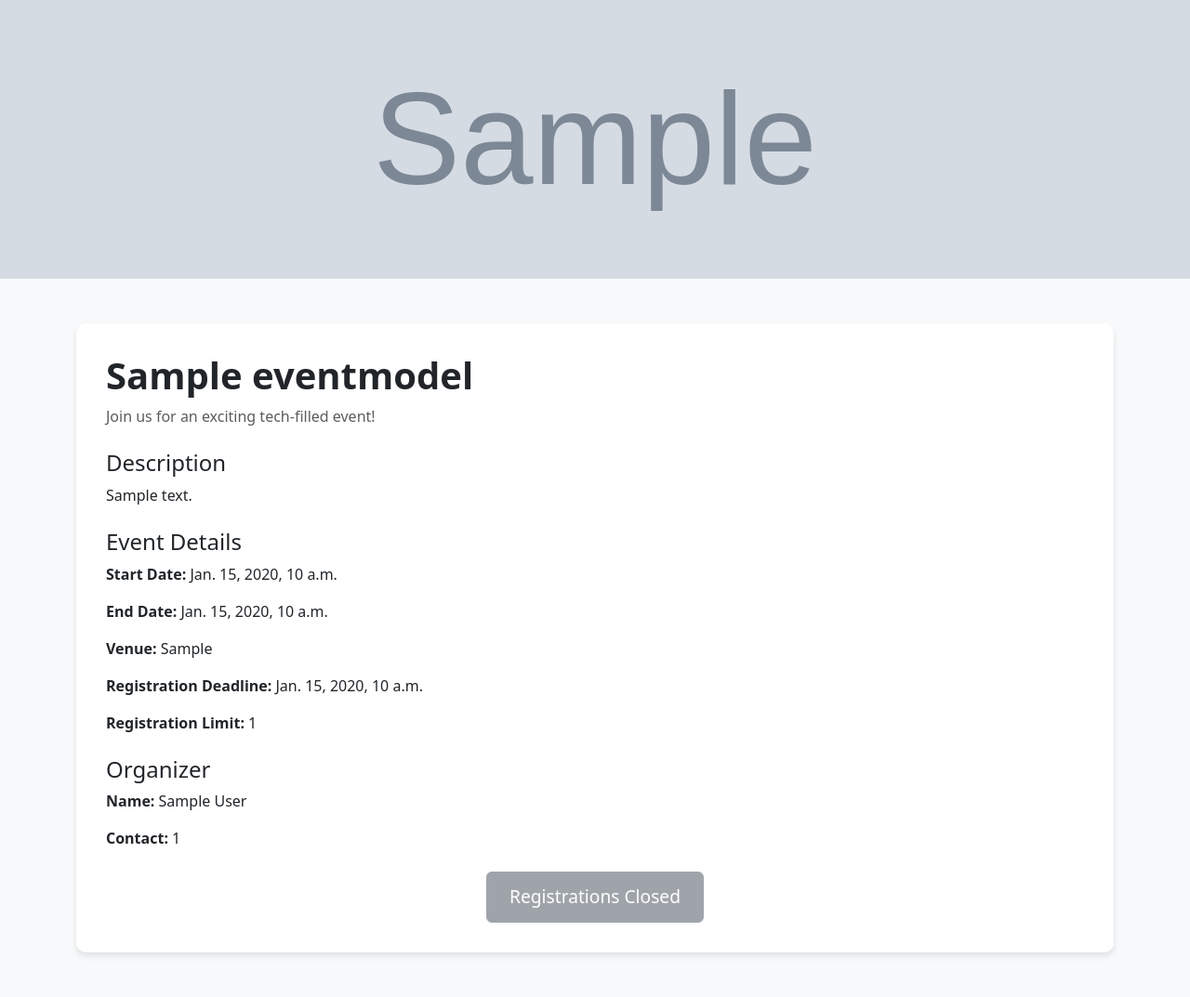
After one commit to charitra1022/EventManager, a Django app: page /event/1/ in a window 1280 px wide. The commit adds this page. Shown: the whole page at 93% size. Run offline with Django 5.2, Linux system fonts and the light colour scheme; tables that the repository leaves empty hold one stand-in row (values such as "Sample post"); grey boxes marked "Sample" are stand-in pictures.

Commit message:
created event detail page

```diff
--- a/manager_api/models.py
+++ b/manager_api/models.py
@@ -12,6 +12,9 @@ class UserModel(models.Model):
 
     def __str__(self) -> str:
         return self.user.first_name + " : " + self.user.email
+
+    def full_name(self):
+        return self.user.first_name + " " + self.user.last_name
 
 
 class EventModel(models.Model):
--- /dev/null
+++ b/manager_api/templates/manager_api/event_details.html
@@ -0,0 +1,85 @@
+<!DOCTYPE html>
+<html lang="en">
+<head>
+    <meta charset="UTF-8">
+    <meta name="viewport" content="width=device-width, initial-scale=1.0">
+    <title>Event Details</title>
+    <!-- Latest Bootstrap CSS -->
+    <link href="https://cdn.jsdelivr.net/npm/bootstrap@5.3.2/dist/css/bootstrap.min.css" rel="stylesheet">
+    <style>
+        body {
+            background-color: #f8f9fa;
+        }
+        .banner {
+            height: 300px;
+            background-size: cover;
+            background-position: center;
+        }
+        .event-title {
+            font-size: 2.5rem;
+            font-weight: bold;
+        }
+        .event-section {
+            margin-bottom: 1.5rem;
+        }
+        .event-details {
+            background-color: #ffffff;
+            padding: 2rem;
+            border-radius: 10px;
+            box-shadow: 0 4px 6px rgba(0, 0, 0, 0.1);
+        }
+        .btn-register {
+            font-size: 1.2rem;
+            padding: 0.75rem 1.5rem;
+        }
+    </style>
+</head>
+<body>
+    <!-- Event Banner -->
+    <div class="banner" style="background-image: url('{{event.banner}}');"></div>
+
+    <!-- Event Details -->
+    <div class="container my-5">
+        <div class="event-details">
+            <h1 class="event-title">{{event.title}}</h1>
+            <p class="text-muted mb-4">Join us for an exciting tech-filled event!</p>
+
+            <!-- Event Description -->
+            <div class="event-section">
+                <h4>Description</h4>
+                <p>{{event.description}}</p>
+            </div>
+
+            <!-- Event Info -->
+            <div class="event-section">
+                <h4>Event Details</h4>
+                <p><strong>Start Date:</strong> {{event.start_date}}</p>
+                <p><strong>End Date:</strong> {{event.end_date}}</p>
+                <p><strong>Venue:</strong> {{event.venue}}</p>
+                <p><strong>Registration Deadline:</strong> {{event.registration_deadline}}</p>
+                <p><strong>Registration Limit:</strong> {{event.registration_limit}}</p>
+            </div>
+
+            <!-- Organizer Info -->
+            <div class="event-section">
+                <h4>Organizer</h4>
+                <p><strong>Name:</strong> {{event.organizer.full_name}}</p>
+                <p><strong>Contact:</strong> {{event.organizer.phone_number}}</p>
+            </div>
+
+            <!-- Register Button -->
+          <div class="text-center mt-4">
+            {% if registration_closed %}
+              <a href="#" class="btn btn-secondary btn-register disabled">Registrations Closed</a>
+            {% else %}
+              <a href="#" class="btn btn-primary btn-register">Register Now</a>
+            {% endif %}
+
+            </div>
+        </div>
+    </div>
+
+    <!-- Latest Bootstrap JS -->
+    <script src="https://cdn.jsdelivr.net/npm/bootstrap@5.3.2/dist/js/bootstrap.bundle.min.js"></script>
+</body>
+</html>
--- a/manager_api/urls.py
+++ b/manager_api/urls.py
@@ -17,4 +17,6 @@ urlpatterns = [
     path("my_events/", views.your_events, name="my_events"),
 
     path("create_event/", views.Create_Event_View.as_view(), name="create_event"),
+
+    path("event/<int:pk>/", views.event_details, name="event_details")
 ]
--- a/manager_api/views.py
+++ b/manager_api/views.py
@@ -8,6 +8,33 @@ from django.utils import timezone
 
 from .forms import RegistrationForm, EventCreationForm
 from .models import UserModel, EventModel
+
+from .enums import EventOccurence
+
+def compare_datetime(starttime, endtime, deadline):
+    """
+    Give the state of the event
+
+    Parameters
+        starttime -> Django DateTimeField value for start time
+        endtime -> Django DateTimeField value for end time
+        deadline -> Django DateTimeField value for registration deadline time
+
+    Returns: A tuple that can contain any of the combination of below enum values
+        EventOccurence.PAST -> if the event was in past
+        EventOccurence.ONGOING -> if the event is currently ongoing
+        EventOccurence.UPCOMING -> if the event is upcoming
+        EventOccurence.CLOSED -> if the event registration is closed
+        EventOccurence.OPEN -> if the event registration is open
+    """
+    now = timezone.now()
+    registration = EventOccurence.CLOSED if deadline <= now else EventOccurence.OPEN
+    if starttime > now:
+        return EventOccurence.UPCOMING, registration
+    elif endtime <= now:
+        return EventOccurence.PAST, registration
+    elif starttime <= now < endtime:
+        return EventOccurence.ONGOING, registration
 
 
 def homepage(req):
@@ -21,15 +48,12 @@ def homepage(req):
     events = EventModel.objects.all()
 
     for event in events:
-        starttime = event.start_date
-        endtime = event.end_date
-        now = timezone.now()
-
-        if starttime > now:
+        event_occ = compare_datetime(event.start_date, event.end_date, event.registration_deadline)
+        if EventOccurence.PAST in event_occ:
+            past_events.append(event)
+        if EventOccurence.UPCOMING in event_occ:
             upcoming_events.append(event)
-        elif endtime <= now:
-            past_events.append(event)
-        elif starttime <= now < endtime:
+        if EventOccurence.ONGOING in event_occ:
             ongoing_events.append(event)
 
     context['past_events'] = past_events
@@ -105,3 +129,16 @@ class Create_Event_View(LoginRequiredMixin, View):
             EventModel.objects.filter(pk=ev_id.id).update(organizer=profile)
             form = EventCreationForm()
         return render(req, 'manager_api/create_event.html', {'form': form})
+
+
+def event_details(req, pk):
+    context = {}
+    try:
+        event = EventModel.objects.get(id=pk)
+        context['event'] = event
+        event_occ = compare_datetime(event.start_date, event.end_date, event.registration_deadline)
+        context['registration_closed'] = True if EventOccurence.CLOSED in event_occ else False
+        return render(req, "manager_api/event_details.html", context)
+
+    except Exception as ex:
+        return render(req, "manager_api/404.html")
```
Also changed, not shown: manager_api/templates/manager_api/home.html (+4 -8 lines).
